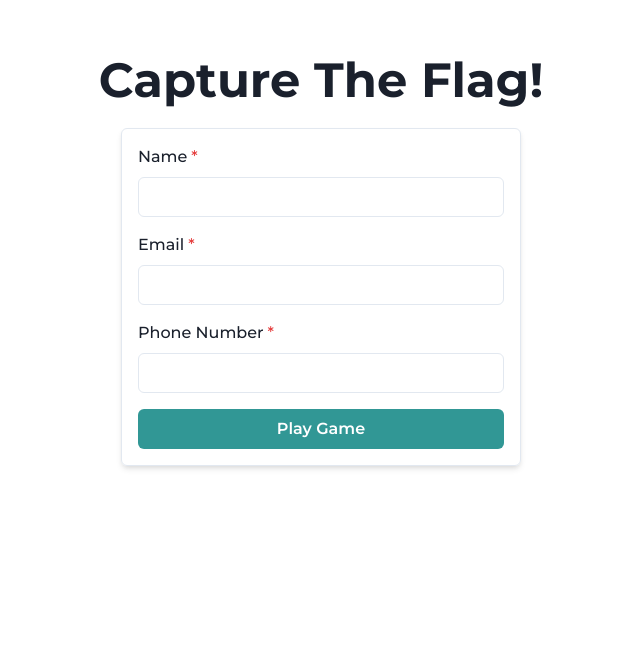
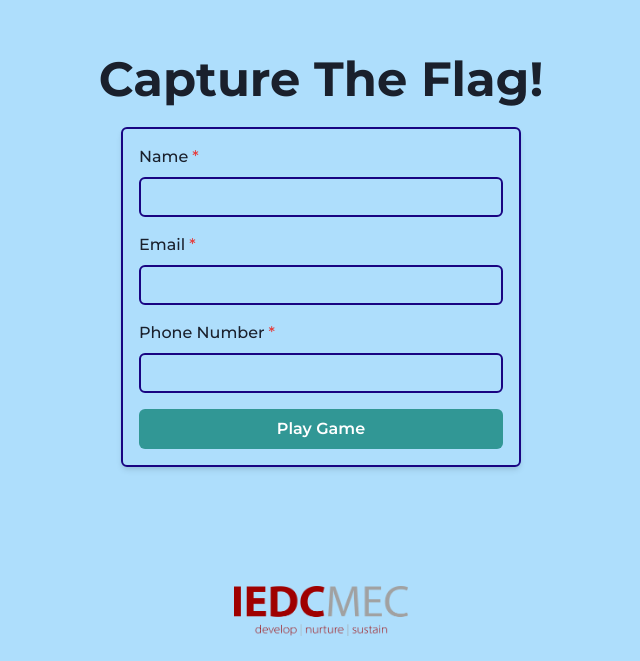
Before and after one commit to IEDCMEC/indiafoss-game, a Next.js app: page / in a window 1280 px wide. Shown: the part 139-800 px from the top of the page, without its empty margins (319-959 px from the left). Built offline with nearby package versions, Linux system fonts and the light colour scheme.

Commit message:
designed sign up page

```diff
--- /dev/null
+++ b/src/Components/Footer.js
@@ -0,0 +1,22 @@
+import { Box } from "@chakra-ui/react";
+import React from "react";
+import iedclogo from '@/assets/iedc mec.png';
+import Image from "next/image";
+const Footer = () => {
+  return (
+    <Box
+      display={"flex"}
+      alignItems={"center"}
+      justifyContent={"center"}
+      position="absolute"
+      bottom={"0"}
+      width={"100vw"}
+      minHeight={{ base: "50px", md: "100px" }}
+    >
+        {/* 400/115 */}
+        <Image src={iedclogo} style={{height:'50px', width:'calc(400/115 * 50px)'}} alt=""/>
+    </Box>
+  );
+};
+
+export default Footer;
--- a/src/pages/index.js
+++ b/src/pages/index.js
@@ -10,6 +10,7 @@ import {
   AlertIcon,
 } from "@chakra-ui/react";
 import { useRouter } from "next/router";
+import Footer from "@/Components/Footer";
 
 function Home() {
   const router = useRouter();
@@ -72,17 +73,19 @@ function Home() {
       alignItems="center"
       justifyContent="center"
       height="100vh"
+      backgroundColor='#AEDEFC'
     >
       <Heading as="h1" size="2xl" mb={6}>
         Capture The Flag!
       </Heading>
       <Box
-        w="100%"
+        width={{base:'95vw', md: '100%'}}
         maxW="400px"
         p={4}
         borderWidth={1}
         borderRadius="md"
         boxShadow="md"
+        border='2px solid #190482'
       >
         <form onSubmit={handleSubmit}>
           <FormControl id="name" isRequired mb={4}>
@@ -93,6 +96,12 @@ function Home() {
               onChange={(e) =>
                 setFormData({ ...formData, name: e.target.value })
               }
+              border='2px solid #190482'
+              sx={{
+                '&:hover':{
+                  border: '2px solid #190482'
+                }
+              }}
             />
             {validationErrors.name && (
               <Alert status="error" mt={2}>
@@ -110,6 +119,12 @@ function Home() {
               onChange={(e) =>
                 setFormData({ ...formData, email: e.target.value })
               }
+              border='2px solid #190482'
+              sx={{
+                '&:hover':{
+                  border: '2px solid #190482'
+                }
+              }}
             />
             {validationErrors.email && (
               <Alert status="error" mt={2}>
@@ -127,6 +142,12 @@ function Home() {
               onChange={(e) =>
                 setFormData({ ...formData, phoneNumber: e.target.value })
               }
+              border='2px solid #190482'
+              sx={{
+                '&:hover':{
+                  border: '2px solid #190482'
+                }
+              }}
             />
             {validationErrors.phoneNumber && (
               <Alert status="error" mt={2}>
@@ -141,6 +162,7 @@ function Home() {
           </Button>
         </form>
       </Box>
+      <Footer/>
     </Box>
   );
 }
```
Also changed, not shown: src/assets/iedc mec.png (added).
